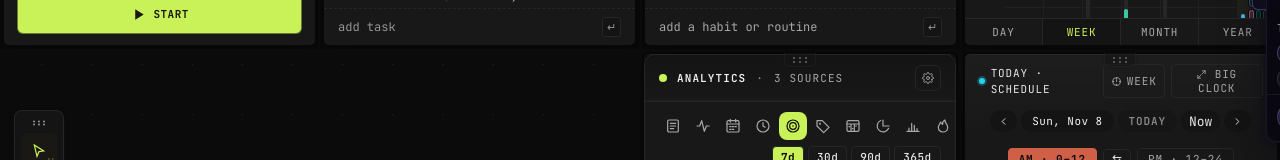
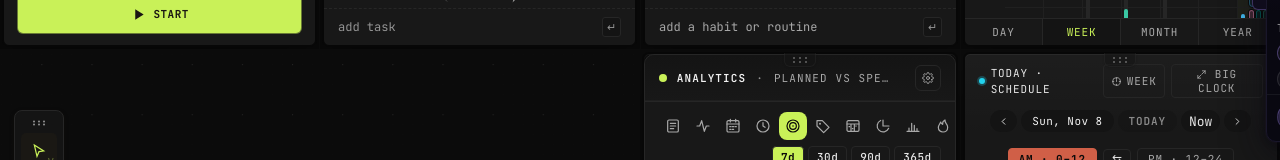
Before and after one commit to theMindDeveloper/KRNL0, a React (Vite) app: page / in a window 1280 px wide. Shown: the part 249-409 px from the top of the page. Built offline with nearby package versions, Linux system fonts and the light colour scheme.

Commit message:
experiment(analytics): the header names the open page

```diff
--- a/src/renderer/components/nodes/AnalyticsNode/index.tsx
+++ b/src/renderer/components/nodes/AnalyticsNode/index.tsx
@@ -26,7 +26,7 @@ import { HoldButton } from '../../ui/HoldButton';
 import { PagedView } from '../../ui/PagedView';
 import { summarizeAnalytics } from '../../../analytics/summary';
 import { SummaryHero } from './SummaryHero';
-import { EASY_HIDDEN_PAGES, cardPlacement, isPagedCard, pageOfCard, pageSelector, pagesFor, type PageId } from './guide';
+import { EASY_HIDDEN_PAGES, PAGES, cardPlacement, isPagedCard, pageOfCard, pageSelector, pagesFor, type PageId } from './guide';
 import { useEasyMode } from '../../../store/uiMode';
 import { PageNav } from './PageNav';
 import { AnalyticsSettings } from './AnalyticsSettings';
@@ -587,7 +587,8 @@ export function AnalyticsNode({
         <span style={dotStyle} aria-hidden />
         <span style={{ color: 'var(--k-an-ink, #f4f6f8)', fontWeight: 600 }}>Analytics</span>
         <span style={{ color: 'var(--k-an-ink-4, #7d848b)' }}>·</span>
-        <span style={{ color: 'var(--k-an-ink-2b, #aab0b7)', whiteSpace: 'nowrap', overflow: 'hidden', textOverflow: 'ellipsis', minWidth: 0 }}>{sources.length} sources</span>
+        {/* The page you are on (the toolbar is icons only) — "3 sources" told a new user nothing. */}
+        <span data-testid="analytics-page-name" title={`${sources.length} data sources`} style={{ color: 'var(--k-an-ink-2b, #aab0b7)', whiteSpace: 'nowrap', overflow: 'hidden', textOverflow: 'ellipsis', minWidth: 0 }}>{PAGES.find((pg) => pg.id === currentPage)?.label ?? 'Summary'}</span>
         <div style={{ flex: 1 }} />
         <span className="an-chip an-chip--done" style={summaryChipStyle}>
           <span style={{ color: 'var(--k-an-ink-3, #9aa1a8)' }}>done </span>
```
Also changed, not shown: 2 other files (tests, documents, lock files or other folders).
